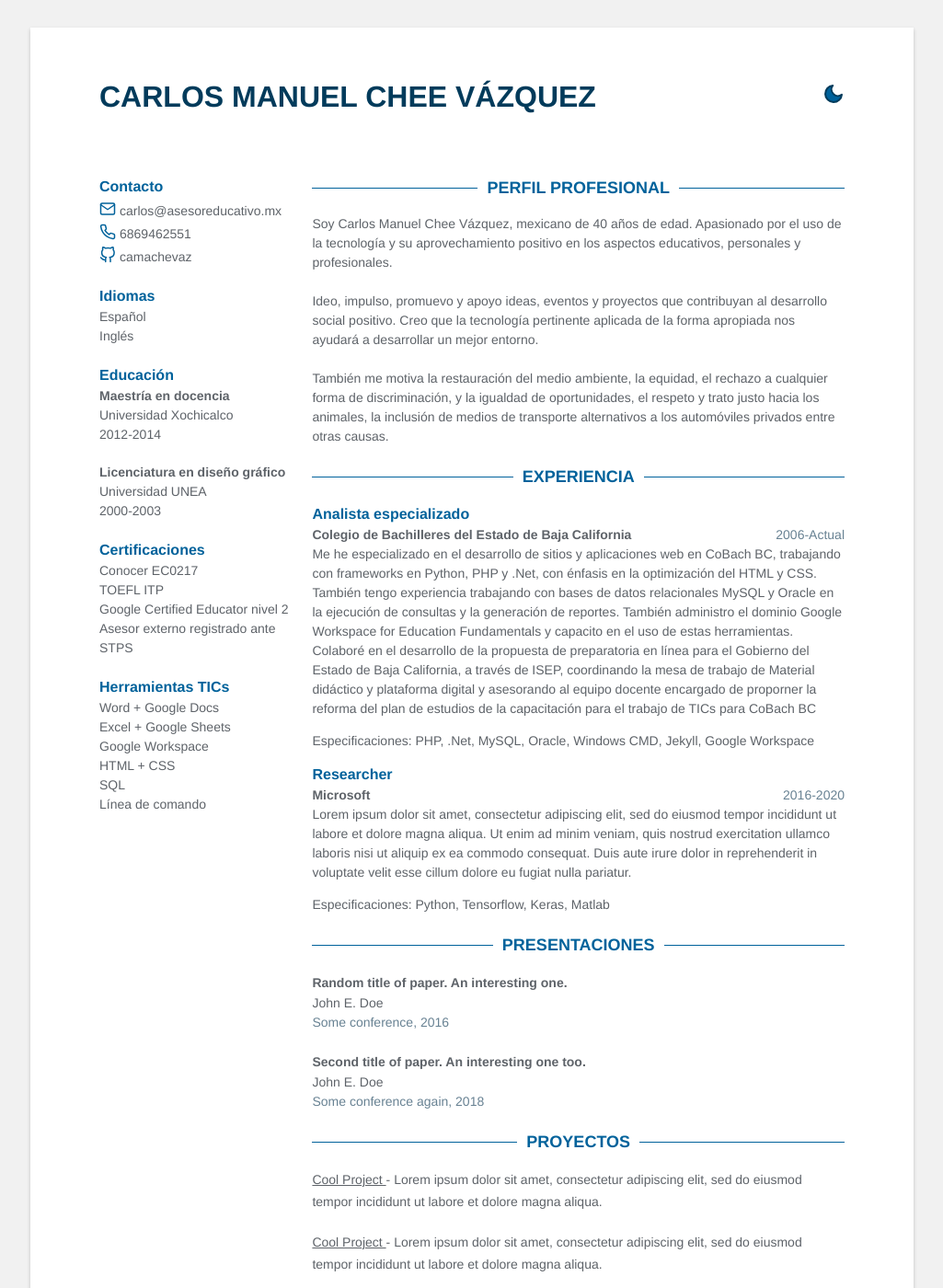
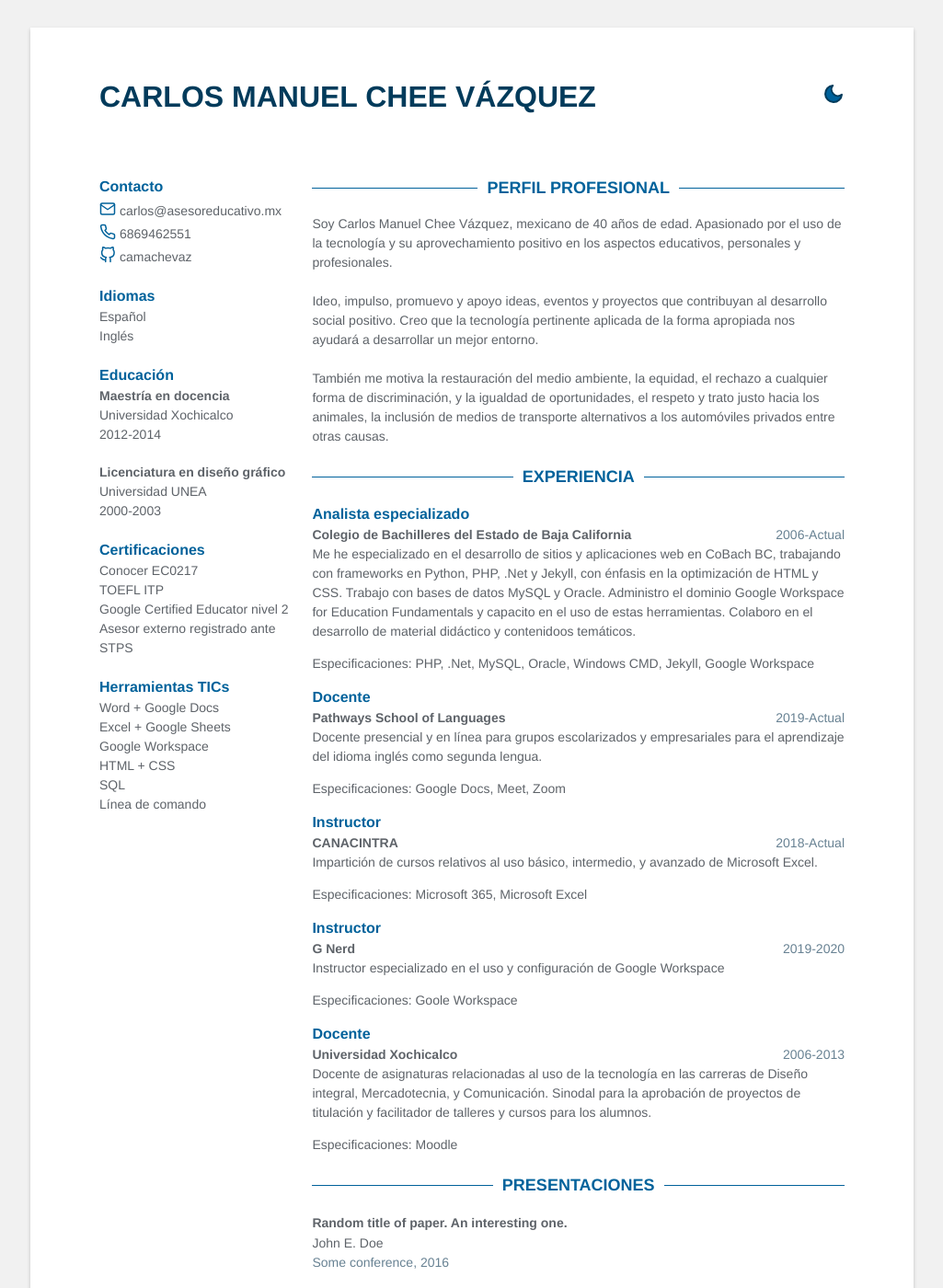
Before and after one commit to camachevaz/cv, a Jekyll site: the page built from index.html, in a window 1280 px wide and 1400 px high. Shown: the whole window at 92% size, without its empty margins (127-1152 px from the left). Built offline with Jekyll 4.4.1, drawn with Linux system fonts in a browser that asks for light colours.

Commit message:
Update data.yml

```diff
--- a/_data/data.yml
+++ b/_data/data.yml
@@ -54,25 +54,41 @@ experience:
     time: 2006-Actual
     company: Colegio de Bachilleres del Estado de Baja California
     details: |
-      Me he especializado en el desarrollo de sitios y aplicaciones web en CoBach BC, trabajando con frameworks en Python, PHP y .Net, con énfasis en la optimización del HTML y CSS. También tengo experiencia trabajando con bases de datos relacionales MySQL y Oracle en la ejecución de consultas y la generación de reportes.
-
-      También administro el dominio Google Workspace for Education Fundamentals y capacito en el uso de estas herramientas.
-
-      Colaboré en el desarrollo de la propuesta de preparatoria en línea para el Gobierno del Estado de Baja California, a través de ISEP, coordinando la mesa de trabajo de Material didáctico y plataforma digital y asesorando al equipo docente encargado de proporner la reforma del plan de estudios de la capacitación para el trabajo de TICs para CoBach BC
+      Me he especializado en el desarrollo de sitios y aplicaciones web en CoBach BC, trabajando con frameworks en Python, PHP, .Net y Jekyll, con énfasis en la optimización de HTML y CSS. Trabajo con bases de datos MySQL y Oracle. Administro el dominio Google Workspace for Education Fundamentals y capacito en el uso de estas herramientas. Colaboro en el desarrollo de material didáctico y contenidoos temáticos.
     technologies_used: |
       PHP, .Net, MySQL, Oracle, Windows CMD, Jekyll, Google Workspace
 
-  - role: Researcher
-    time: 2016-2020
-    company: Microsoft
+  - role: Docente
+    time: 2019-Actual
+    company: Pathways School of Languages
     details: |
-      Lorem ipsum dolor sit amet, consectetur adipiscing elit, sed do eiusmod
-      tempor incididunt ut labore et dolore magna aliqua. Ut enim ad minim veniam,
-      quis nostrud exercitation ullamco laboris nisi ut aliquip ex ea commodo consequat.
-      Duis aute irure dolor in reprehenderit in voluptate velit esse cillum dolore eu
-      fugiat nulla pariatur.
+      Docente presencial y en línea para grupos escolarizados y empresariales para el aprendizaje del idioma inglés como segunda lengua.
     technologies_used: |
-      Python, Tensorflow, Keras, Matlab
+      Google Docs, Meet, Zoom
+
+  - role: Instructor
+    time: 2018-Actual
+    company: CANACINTRA
+    details: |
+      Impartición de cursos relativos al uso básico, intermedio, y avanzado de Microsoft Excel.
+    technologies_used: |
+      Microsoft 365, Microsoft Excel
+
+  - role: Instructor
+    time: 2019-2020
+    company: G Nerd
+    details: |
+      Instructor especializado en el uso y configuración de Google Workspace
+    technologies_used: |
+      Goole Workspace
+
+  - role: Docente
+    time: 2006-2013
+    company: Universidad Xochicalco
+    details: |
+      Docente de asignaturas relacionadas al uso de la tecnología en las carreras de Diseño integral, Mercadotecnia, y Comunicación. Sinodal para la aprobación de proyectos de titulación y facilitador de talleres y cursos para los alumnos.
+    technologies_used: |
+      Moodle
 
 publications:
   - title: Random title of paper. An interesting one.
```
